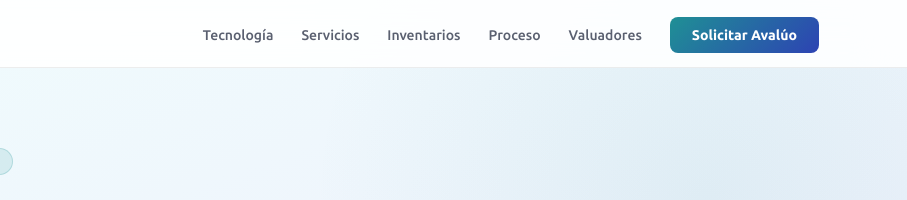
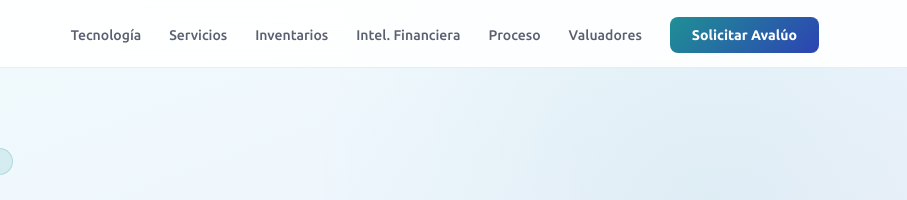
Before and after one commit to agustinlozanov-source/avalluolanding, a plain HTML site: page frontend/index.html in a window 1280 px wide. Shown: the top 200 px of the page, 373-1280 px from the left. Drawn offline with nearby package versions, Linux system fonts and the light colour scheme; no server answers.

Commit message:
feat: add favicon + Intel. Financiera nav link to main index

```diff
--- a/frontend/index.html
+++ b/frontend/index.html
@@ -502,6 +502,7 @@ footer{background:var(--ink2);padding:36px 0;border-top:1px solid rgba(255,255,2
       <li><a href="#diferenciadores">Tecnología</a></li>
       <li><a href="#para-quien">Servicios</a></li>
       <li><a href="/inventarios/">Inventarios</a></li>
+      <li><a href="/inteligencia-financiera-forense/">Intel. Financiera</a></li>
       <li><a href="#proceso">Proceso</a></li>
       <li><a href="#valuadores">Valuadores</a></li>
       <li><a href="#contacto" class="nav-cta">Solicitar Avalúo</a></li>
```
Also changed, not shown: frontend/inteligencia-financiera-forense.html (+1 -0 lines).
